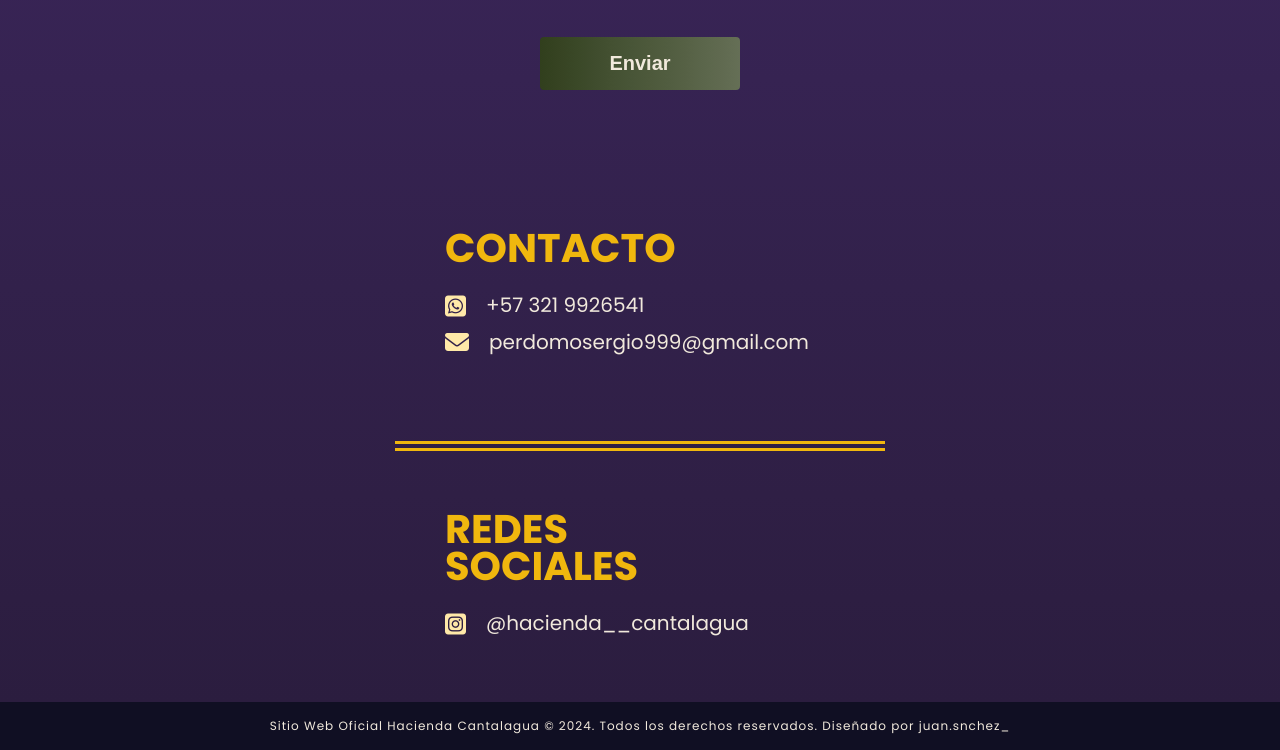
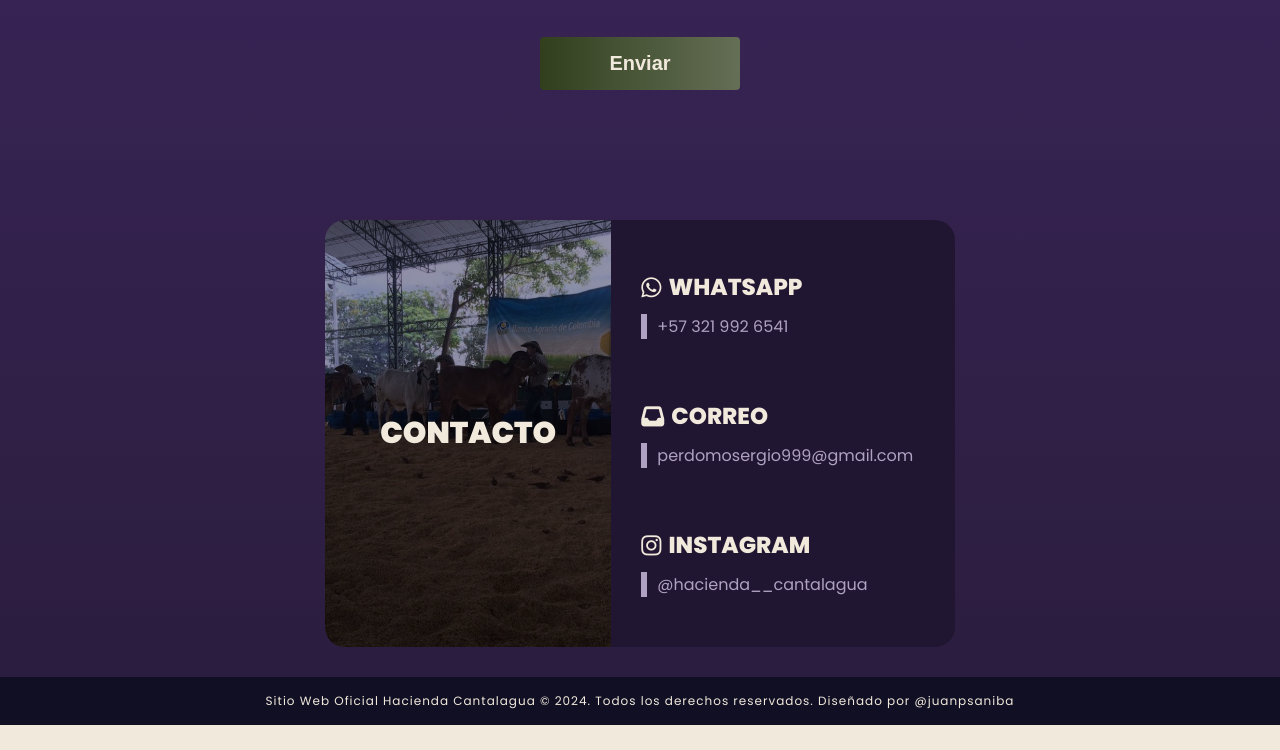
Before and after one commit to plezzy/plezzy.github.io, a plain HTML site: page code/contacto.html in a window 1280 px wide. Shown: the part 1582-2332 px from the top of the page. After the commit the page ends 2307 px from the top, so only its background shows below. Drawn offline with Linux system fonts and the light colour scheme.

Commit message:
Add files via upload

```diff
--- a/code/contacto.html
+++ b/code/contacto.html
@@ -150,7 +150,45 @@
 
             <section class="info__section">
 
-                <div class="info__container">
+                <div class="info__main-container">
+                    <div class="info__container info__container--img">
+                        CONTACTO
+                    </div>
+
+                    <div class="info__container info__container--text">
+
+                        <div class="info__item">
+                            <a href="https://wa.link/u0llmh" target="_blank" class="info__title">
+                                <i class="info__icon fa-brands fa-whatsapp"></i>
+                                WHATSAPP
+                            </a>
+                            <p class="info__subtitle">
+                                +57 321 992 6541
+                            </p>
+                        </div>
+                        <div class="info__item">
+                            <h2 class="info__title">
+                                <i class="info__icon fa-solid fa-inbox"></i>
+                                CORREO
+                            </h2>
+                            <p class="info__subtitle">
+                                perdomosergio999@gmail.com
+                            </p>
+                        </div>
+                        <div class="info__item">
+                            <a href="https://www.instagram.com/hacienda__cantalagua" target="_blank" class="info__title">
+                                <i class="info__icon fa-brands fa-instagram"></i>
+                                INSTAGRAM
+                            </a>
+                            <p class="info__subtitle">
+                                @hacienda__cantalagua
+                            </p>
+                        </div>
+
+                    </div>
+                </div>
+
+                <!-- <div class="info__container">
                     <h2 class="info__h2">CONTACTO</h2>
                     <ul class="info__ul">
                         <li class="info__li">
@@ -173,7 +211,7 @@
                             </a>
                         </li>
                     </ul>
-                </div>
+                </div> -->
 
             </section>
 
@@ -183,7 +221,7 @@
     </div>
 
     <footer class="footer">
-        <p class="footer-text">Sitio Web Oficial Hacienda Cantalagua &copy; 2024. Todos los derechos reservados. Diseñado por juan.snchez_ </p>
+        <p class="footer-text">Sitio Web Oficial Hacienda Cantalagua &copy; 2024. Todos los derechos reservados. Diseñado por @juanpsaniba </p>
     </footer>
 
 </body>
--- a/code/styles/catalogo.css
+++ b/code/styles/catalogo.css
@@ -140,7 +140,7 @@ body
                 width: 100%;
                 /* max-width: 350px; */
                 height: 100%;
-                background-color: rgba(0, 0, 0, 0.842);
+                background-color: rgba(0, 0, 0, 0.96);
                 /* backdrop-filter: blur(15px); */
                 text-align: left;
                 list-style-type: none;
@@ -1163,7 +1163,7 @@ body
 .header--shadow
 {
     box-shadow: 0px -3px 22px 0px rgba(0,0,0,0.75);
-    background-color: #f1e9dcd7;
+    background-color: #f1e9dcf6;
 }
 
 .header--text-color
--- a/code/styles/contacto.css
+++ b/code/styles/contacto.css
@@ -137,7 +137,7 @@ body
                 width: 100%;
                 /* max-width: 350px; */
                 height: 100%;
-                background-color: rgba(0, 0, 0, 0.842);
+                background-color: rgba(0, 0, 0, 0.96);
                 /* backdrop-filter: blur(15px); */
                 text-align: left;
                 list-style-type: none;
@@ -286,7 +286,7 @@ body
 
     background-image: url("../../media/contacto-title-background.jpeg");
     background-size: cover;
-    background-color: #100f238a;
+    background-color: #100f23a8;
     background-blend-mode: soft-light;
     height: 90vh;
     text-align: center;
@@ -300,8 +300,8 @@ body
     font-size: 3rem;
     letter-spacing: 3px;
     font-weight: 900;
-    /* margin-bottom: 30px; */
     text-transform: uppercase;
+    word-wrap: break-word;
 }
 
 
@@ -310,8 +310,8 @@ body
 
     font-size: 2rem;
     font-weight: 400;
-    /* width: 90%; */
-    /* margin-bottom: 30px; */
+    width: 90%;
+    margin-top: 20px;
 }
 
 /* FORM SECTION */
@@ -529,86 +529,88 @@ body
 
 .info__section
 {
-    max-width: 700px;
+    max-width: 600px;
+    width: 100%;
+    color: var(--logo-2-white);
+    margin: auto;
+    /* background-color: red; */
+    padding: 30px 0;
+}
+
+.info__main-container
+{
+    position: relative;
+    margin: auto;
     width: 90%;
-    /* min-width: 320px; */
-    color: var(--logo-2-white);
-    display: flex;
-    flex-flow: column nowrap;
-    justify-content: space-around;
-    align-items: center;
-    flex-grow: 2;
-    margin: auto;
+    border-radius: 20px;
+    overflow: hidden;
+
 }
+
 
 .info__container
 {
-    min-width: 280px;
-    width: 90%;
-    max-width: 310px;
-    margin: 40px 0;
-
+    background-color: #211631;
+    width: 100%;
+    padding: 20px;
+}
+.info__container--img
+{
+    background-image: url("../../media/contactoimg.jpeg");
+    background-size: cover;
+    height: 250px;
+    text-align: center;
+    line-height: 180px;
+    font-size: 3rem;
+    font-weight: 900;
+    background-color: #100f238a;
+    background-blend-mode: soft-light;
 }
 
-.info__h2
+.info__container--text
 {
-    color: var(--logo-yellow);
-    width: 80%;
-    font-size: 3rem;
-    line-height: 30px;
-    margin-bottom: 20px;
+    position: relative;
+    top: -60px;
+    border-radius: 20px;
 }
 
-.info__ul
+.info__item
 {
-    list-style-type: none;
-}
-.info__li
-{
-    font-size: 1.6rem;
-    display: flex;
-    flex-flow: row nowrap;
-    justify-content: start;
-    align-items: center;
+    text-align: center;
+    padding: 20px 0;
 }
 
-.info__li a
+.info__title
 {
     display: flex;
-    flex-flow: row nowrap;
-    justify-content: start;
     align-items: center;
+    justify-content: center;
+    font-size: 2.3rem;
     text-decoration: none;
-
+    color: var(--logo-2-white);
+    font-weight: 800;
+    user-select: none;
 }
 
-.info__li a:hover
+.info__item a:hover
 {
-    > i
-    {
-        color: #f3c331;
-    }
+    color: #cdcbeb;
 }
 
 .info__icon
 {
-    font-size: 2rem;
-    color: var(--meat);
-    margin-right: 20px;
-    transition: 0.2s ease-in;
+    margin-right: 7px;
 }
 
-.info__p
+.info__subtitle
 {
-    color: var(--logo-2-white);
+    margin-top: 10px;
+    font-size: 1.6rem;
+    color: #afa1c2;
+    word-wrap: break-word;
+    user-select: red;
 }
 
-#info__border
-{
-    padding-top: 60px;
-    padding-bottom: 20px;
-    border-top: 10px double var(--logo-yellow);
-}
 
 .form__input-error--advise
 {
@@ -727,37 +729,55 @@ body
         padding: 16px 20px;
     }
 
+    .info__main-container
+    {
+        overflow: hidden;
+        display: flex;
+        flex: row nowrap;
     }
 
-
-
-@media (min-width: 610px)
+    .info__container--text
     {
-    .info__container
-    {
-        min-width: 280px;
-        width: 70%;
-        max-width: 400px;
-        padding: 0 30px;
+        top: 0;
+        border-radius: 0%;
+        flex-grow: 2;
     }
 
-    .info__h2
+    .info__container--img
     {
-        font-size: 4rem;
-        line-height: 37px;
+        height: auto;
+        line-height: normal;
+        display: flex;
+        align-items: center;
+        justify-content: center;
+        flex-shrink: 1.2;
     }
 
-    .info__li
+    .info__item
     {
-        font-size: 2rem;
-        line-height: 37px;
+        padding: 30px 0;
     }
-    .info__icon
+
+    .info__title
     {
-        font-size: 2.4rem;
-        line-height: 37px;
+        justify-content: start;
+        padding-left: 10px;
+    }
+
+    .info__subtitle
+    {
+        text-align: left;
+        padding-left: 10px;
+        margin-left: 10px;
+        border-left: 6px solid #afa1c2;;
+    }
+
+    .info__section
+    {
+        max-width: 700px;
     }
 }
+
 
 @media (min-width: 580px)
 {
@@ -773,24 +793,13 @@ body
     }
 }
 
-@media (min-width: 790px)
-{
-    .info__container
-    {
-        /* min-width: 280px; */
-        /* width: 70%; */
-        max-width: 500px;
-        padding: 0 50px;
-    }
-}
-
 
 /* WHILE SCROLLING */
 
 .header--shadow
 {
     box-shadow: 0px -3px 22px 0px rgba(0,0,0,0.75);
-    background-color: #f1e9dcd7;
+    background-color: #f1e9dcf6;
 }
 
 .header--text-color
--- a/code/styles/nosotros.css
+++ b/code/styles/nosotros.css
@@ -136,7 +136,7 @@ body
                 width: 100%;
                 /* max-width: 350px; */
                 height: 100%;
-                background-color: rgba(0, 0, 0, 0.842);
+                background-color: rgba(0, 0, 0, 0.96);
                 /* backdrop-filter: blur(15px); */
                 text-align: left;
                 list-style-type: none;
@@ -879,7 +879,7 @@ body
 .header--shadow
 {
     box-shadow: 0px -3px 22px 0px rgba(0,0,0,0.75);
-    background-color: #f1e9dcd7;
+    background-color: #f1e9dcf6;
 }
 
 .header--text-color
```
Also changed, not shown: code/catalogo.html (+1 -1 lines), code/nosotros.html (+1 -1 lines), code/styles/styles.css (+22 -13 lines), index.html (+1 -1 lines), media/contactoimg.jpeg (added). Lines whose indentation alone changed are shown as unchanged.
